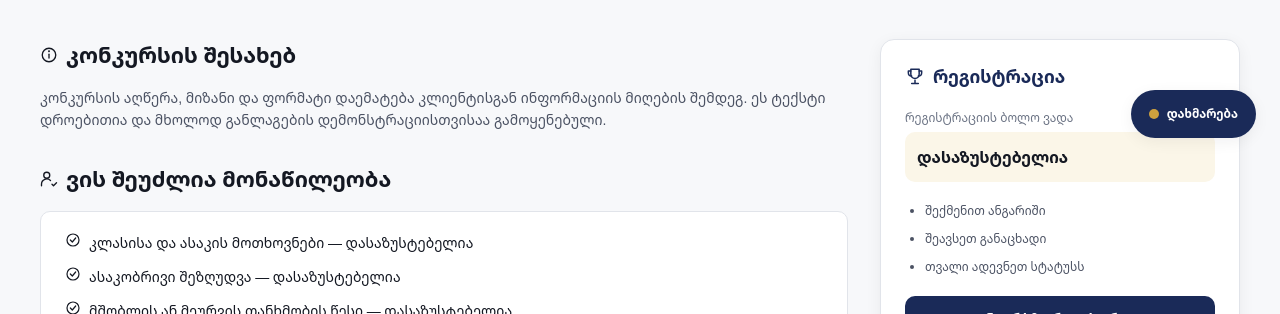
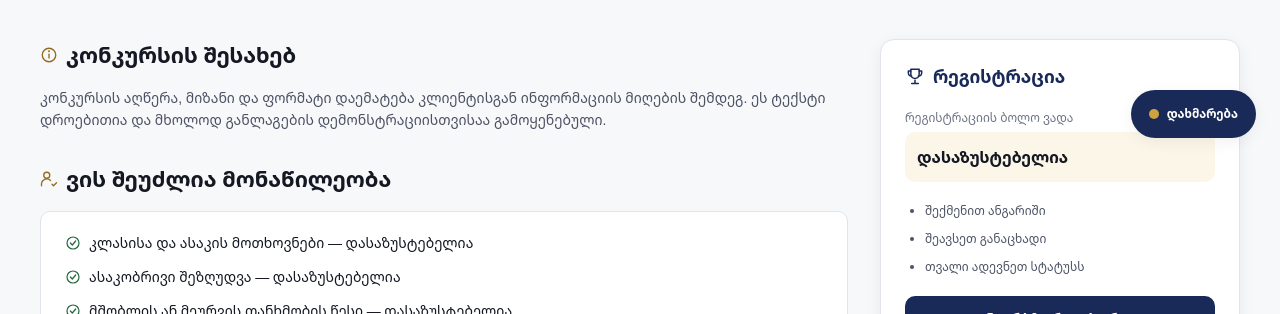
Before and after one commit to teklaGogua/Youth-Leaders-Academy, a React (Vite) app: page /competition in a window 1280 px wide. Shown: the part 638-952 px from the top of the page. Built offline with nearby package versions, Linux system fonts and the light colour scheme.

Commit message:
style: refine outline icons to match the approved component system

```diff
--- a/src/pages/PublicPages.module.scss
+++ b/src/pages/PublicPages.module.scss
@@ -49,6 +49,11 @@
   font-size: 22px;
   font-weight: 600;
   line-height: 32px;
+}
+
+.sectionHeading svg {
+  flex-shrink: 0;
+  color: var(--color-gold-600);
 }
 
 .competitionHero {
@@ -220,7 +225,6 @@
   border-radius: 8px;
   background: var(--color-gold-50);
   color: var(--color-gold-700);
-  font-size: 18px;
 }
 
 .factCard h2,
@@ -280,6 +284,12 @@
   color: var(--color-text-primary);
   font-size: 14px;
   line-height: 22px;
+}
+
+.requirementList li svg {
+  flex-shrink: 0;
+  margin-top: 3px;
+  color: var(--color-success-text);
 }
 
 .timeline {
```
